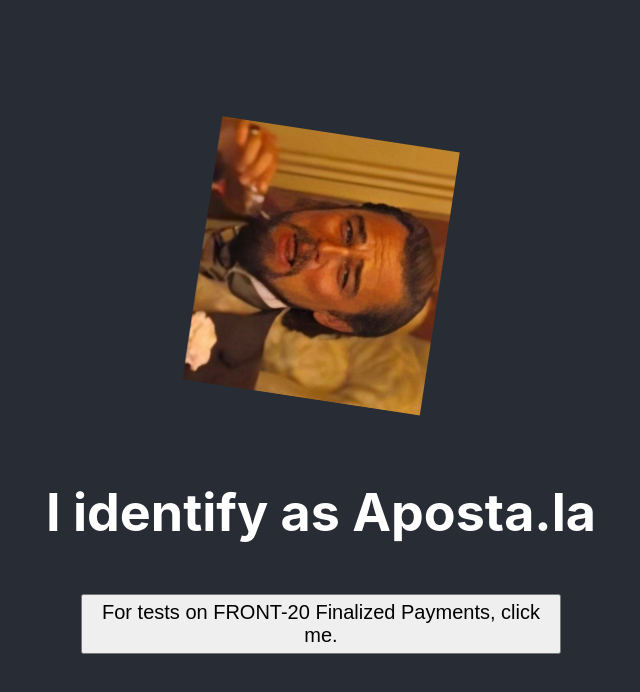
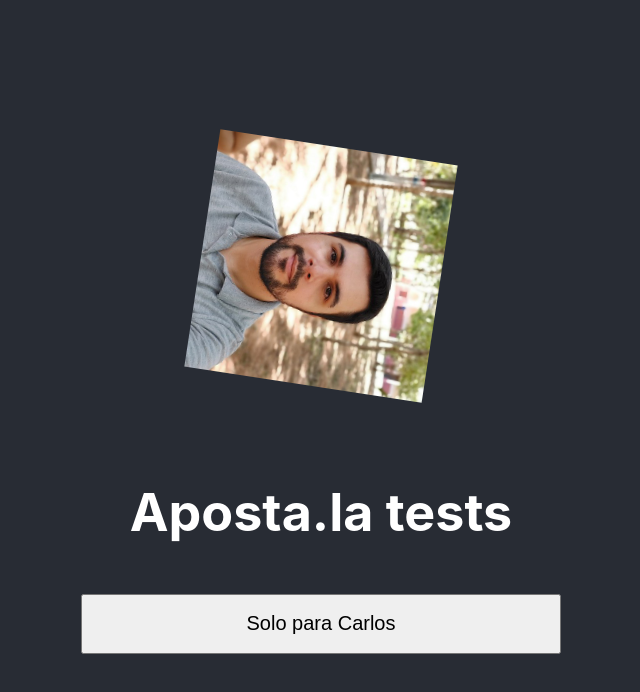
Before and after one commit to HernanMorel/aweb, a React (Create React App) app: page / in a window 1280 px wide. Shown: the top 692 px of the page, without its empty margins (319-959 px from the left). Built offline with nearby package versions, Linux system fonts and the light colour scheme.

Commit message:
tests branch

```diff
--- a/src/App.js
+++ b/src/App.js
@@ -1,4 +1,4 @@
-import logo from './meme.jpg';
+import logo from './clos.jpg';
 import './App.css';
 
 function App() {
@@ -7,11 +7,11 @@
       <header className="App-header">
         <img src={logo} className="App-logo" alt="logo" />
         <div>
-          <h1>I identify as Aposta.la</h1>
+          <h1>Aposta.la tests</h1>
         </div>
 
         <a
-          href="https://pr-1204.d1gfrv5ovpw117.amplifyapp.com/apostala?ci=1234567"
+          href="https://apostala.d1gfrv5ovpw117.amplifyapp.com/apostala?ci=1234567"
           referrerPolicy="origin"
         >
           <button
@@ -22,7 +22,7 @@
               marginTop: '15px',
             }}
           >
-            For tests on FRONT-20 Finalized Payments, click me.
+            Solo para Carlos
           </button>
         </a>
       </header>
```
Also changed, not shown: src/clos.jpg (added).
